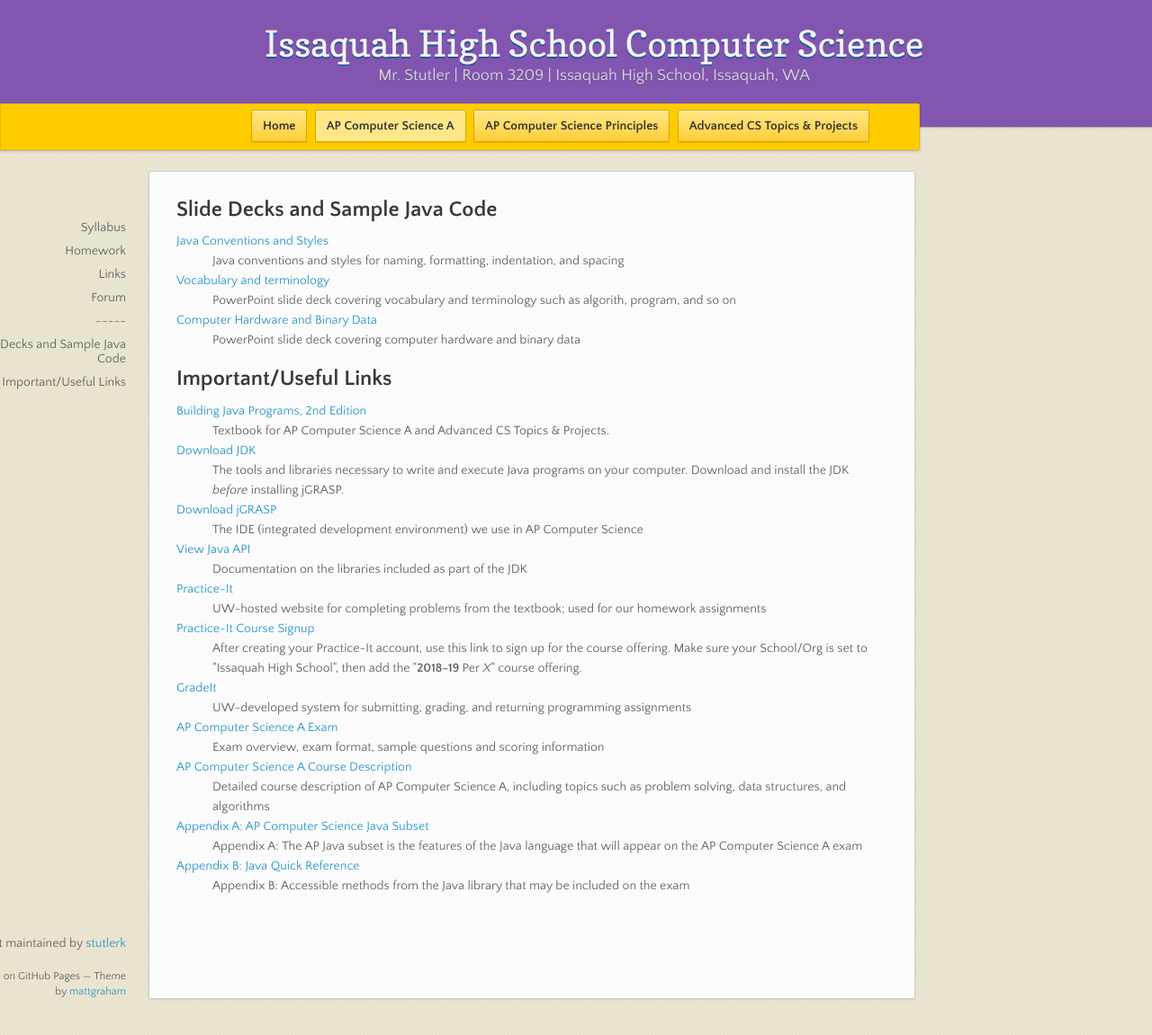
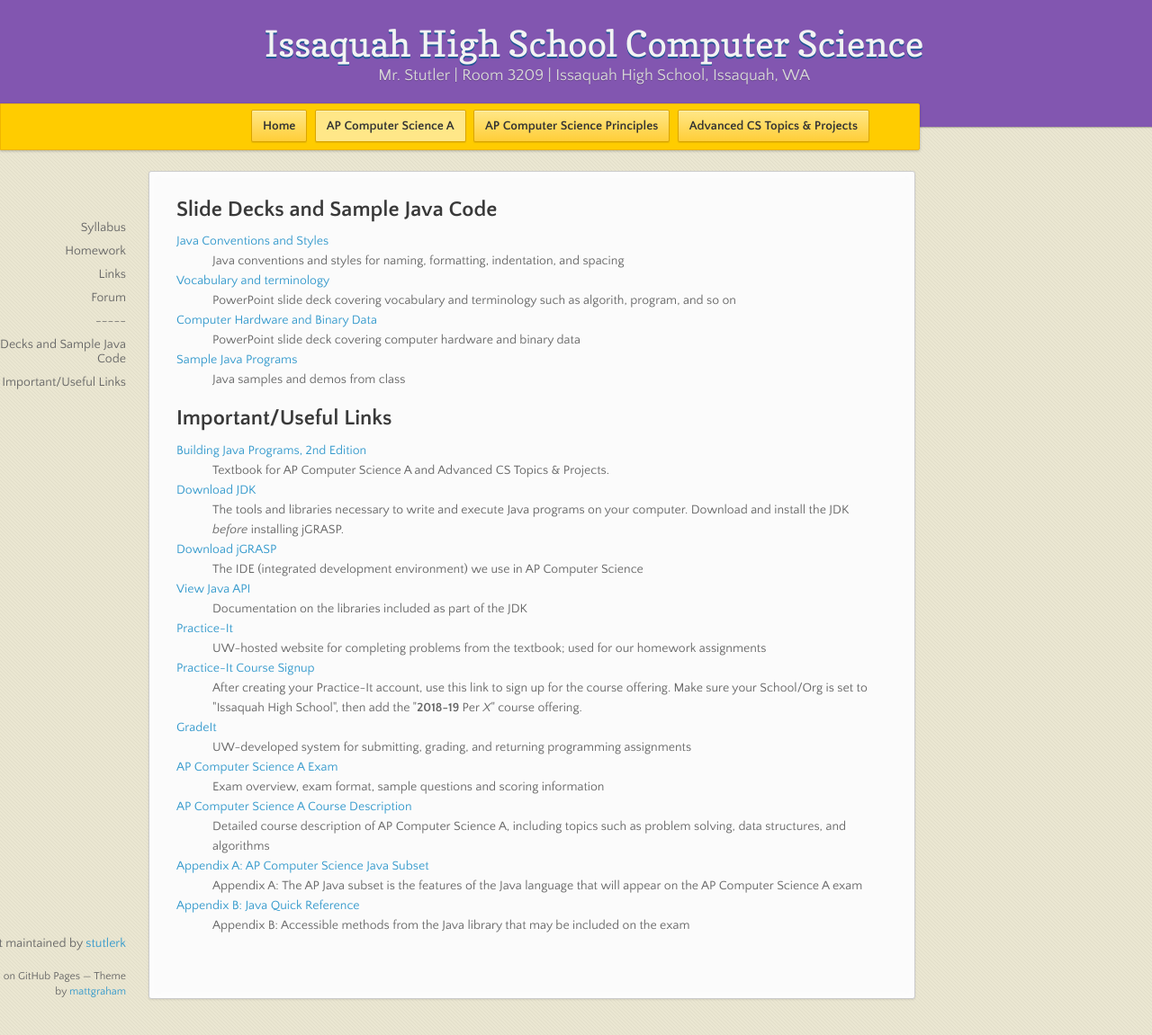
Before and after one commit to stutlerk/ihs-website, a Jekyll site: the page built from _apcsa/links.html, in a window 1280 px wide and 1151 px high. Shown: the whole window at 90% size. Built offline with Jekyll 4.4.1, drawn with Linux system fonts in a browser that asks for light colours; nearby versions of some CDN libraries.

Commit message:
Update links.html

```diff
--- a/_apcsa/links.html
+++ b/_apcsa/links.html
@@ -14,6 +14,9 @@ layout: course
 
     <dt><a href="https://issaquahwednet-my.sharepoint.com/personal/stutlerk_issaquah_wednet_edu/_layouts/15/guestaccess.aspx?guestaccesstoken=Kgjf1YckEWcteDKQzwu71snZs%2b3dvuRe4CO3qEicWgY%3d&docid=06de690088a2d4798bf063ea361002041&rev=1">Computer Hardware and Binary Data</a></dt>
     <dd>PowerPoint slide deck covering computer hardware and binary data</dd>
+
+    <dt><a href="https://issaquahwednet-my.sharepoint.com/:f:/g/personal/stutlerk_issaquah_wednet_edu/EhhdMSMcsMFNsOkRaZfAdrYBb4DdSPeWQyG1k3Mr-qIpbw?e=hHAcAc">Sample Java Programs</a></dt>
+    <dd>Java samples and demos from class</dd>
 </dl>
 
 <h2>Important/Useful Links</h2>
```
